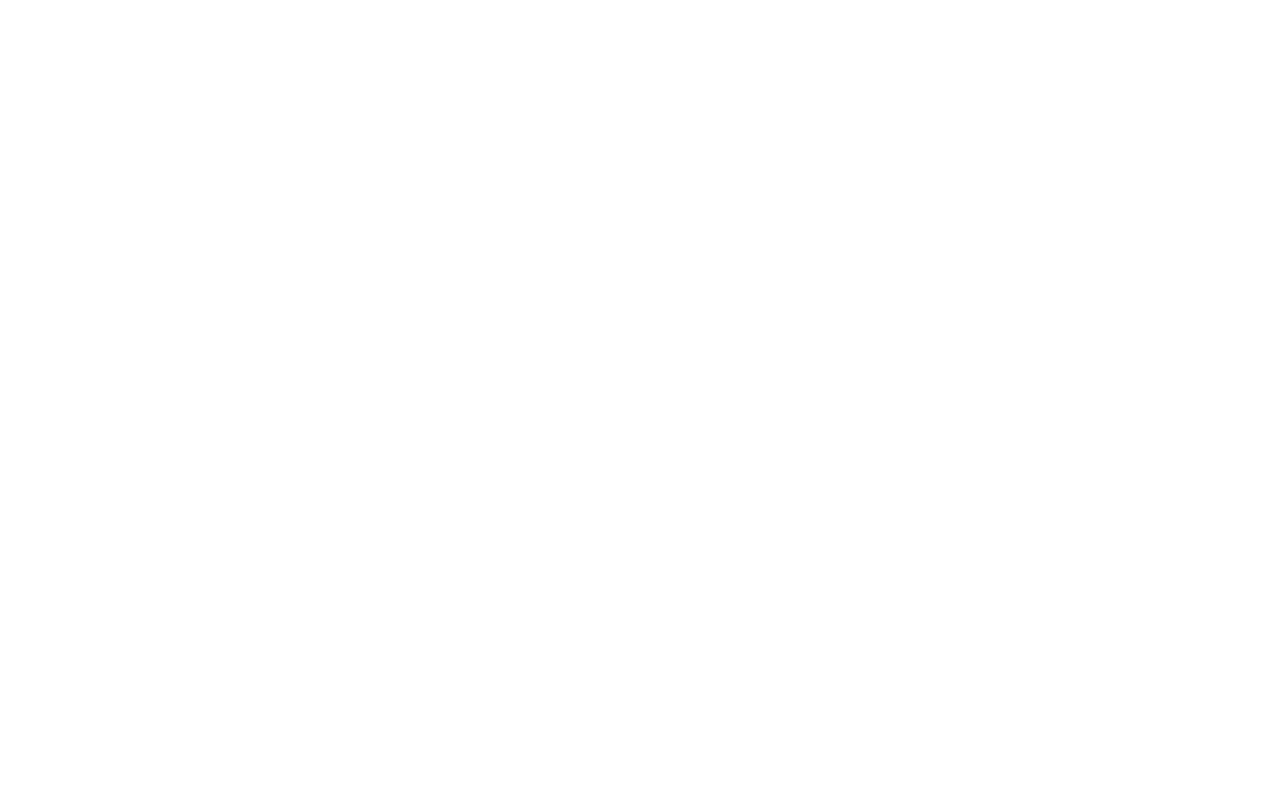
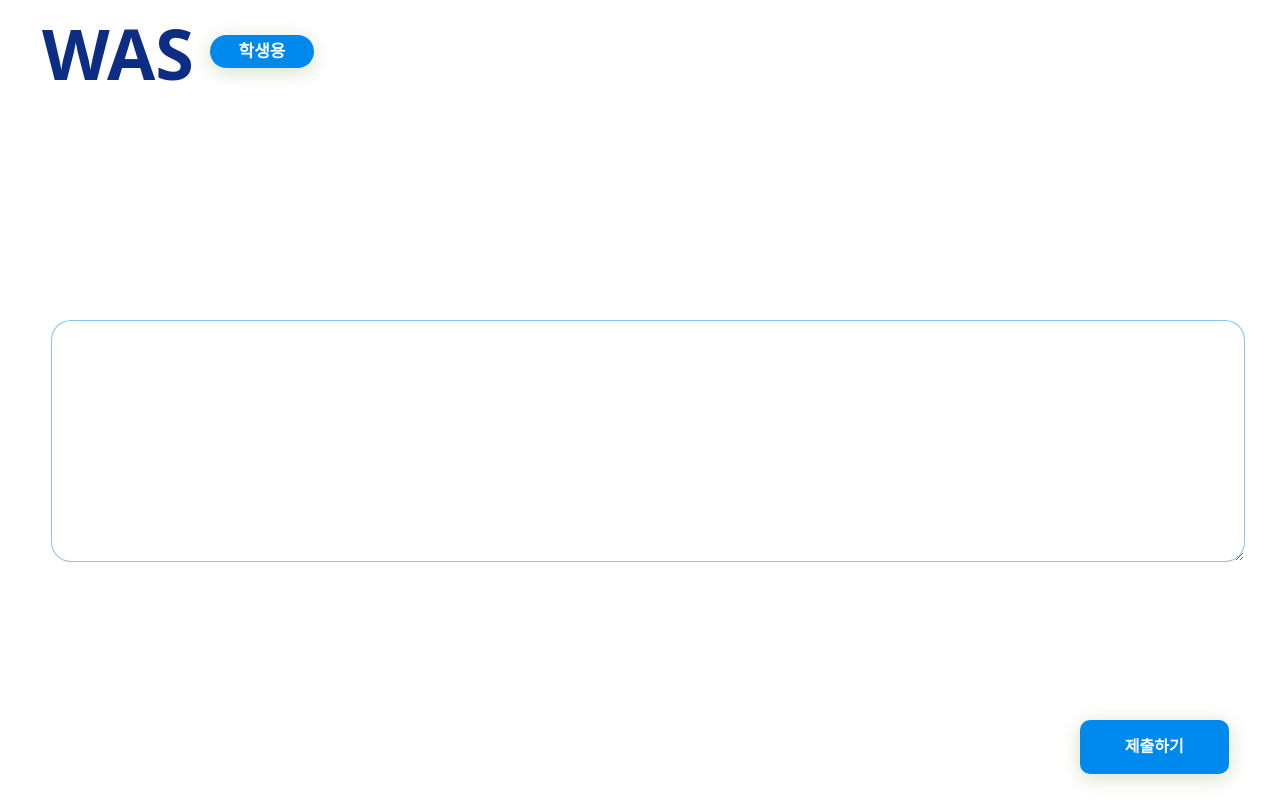
Before and after one commit to WAS-WritingAutomaticScoringAIService/WAS-Front, a React (Create React App) app: page /stuwrite in a window 1280 px wide. Before the commit this address had no page. Built offline with nearby package versions, Linux system fonts and the light colour scheme.

Commit message:
feat:학생용-답안작성페이지 코드작성

```diff
--- a/src/index.js
+++ b/src/index.js
@@ -9,6 +9,9 @@
 import CheckTask from './pro/CheckTask';
 import CreateTask from './pro/CreateTask';
 import CreateAccount from './log/CreateAccount';
+import StuWrite from './stu/StuWrite';
+import StuCheckTask from './stu/StuCheckTask';
+import StuDuTask from './stu/StuDuTask';
 
 const rootElement = document.getElementById('root');
 const root = createRoot(rootElement);
@@ -23,6 +26,9 @@
       <Route path="/createtask" element={<CreateTask />} />
       <Route path="/checktask" element={<CheckTask />} />
       <Route path="/createaccount" element={<CreateAccount />} />
+      <Route path='/stuwrite' element={<StuWrite />} />
+      <Route path='/stuchecktask' element={<StuCheckTask />} />
+      <Route path='/studutask' element={<StuDuTask />} />
     </Routes>
   </BrowserRouter>
 );
--- a/src/log/CreateAccount.css
+++ b/src/log/CreateAccount.css
@@ -165,7 +165,7 @@
     border-radius: 9px;
     font-family:"Poppins";
     font-style: normal;
-    font-size:20px;
+    font-size:17px;
     font-weight: 400;
     padding: 10px;
   }
--- /dev/null
+++ b/src/stu/StuCheckTask.js
@@ -0,0 +1,14 @@
+import React from 'react';
+import StuEditor from './StuEditor';
+import DuFinTask from '../comb/DuFinTask';
+
+function StuCheckTask() {
+  return (
+    <div>
+      <StuEditor/>
+      <DuFinTask />
+    </div>
+  );
+}
+
+export default StuCheckTask;
--- /dev/null
+++ b/src/stu/StuDuTask.js
@@ -0,0 +1,15 @@
+import React from 'react';
+import StuEditor from './StuEditor';
+
+function StuDuTask() {
+  return (
+    <div>
+      <StuEditor/>
+      <h1>학생용-진행중인 과제</h1>
+
+
+    </div>
+  );
+}
+
+export default StuDuTask;
--- /dev/null
+++ b/src/stu/StuWrite.css
@@ -0,0 +1,33 @@
+/*StuWrite.css*/
+
+.stuwritetextarea{
+    position: absolute;
+    width: 90%;
+    height: 25%;
+    top: 40%;
+    left:4%;
+    background: #FFFFFF;
+    border: 1px solid rgba(0, 137, 237, 0.48);
+    border-radius: 20px;
+    padding: 20px;
+    font-size: 17px;
+}
+
+.stuwritebutton{
+    position: absolute;
+    width: 149px;
+    height: 54px;
+    right: 4%;
+    top: 90%;
+    background: #0089ED;
+    box-shadow: 0px 4px 19px rgba(119, 147, 65, 0.3);
+    border-radius: 10px;
+    font-family: 'Poppins';
+    font-style: normal;
+    font-weight: 700;
+    font-size: 16px;
+    line-height: 24px;
+    color: #FFFFFF;
+    border: none;
+    cursor: pointer;
+}
--- /dev/null
+++ b/src/stu/StuWrite.js
@@ -0,0 +1,43 @@
+//StuWrite.js
+import React, { useState } from 'react';
+import StuEditor from './StuEditor';
+//import axios from 'axios';
+import './StuWrite.css';
+
+function StuWrite() {
+  const [answer, setAnswer] = useState('');
+
+  const handleAnswerChange = (event) => {
+    setAnswer(event.target.value);
+  };
+
+  const handleSubmit = () => {
+
+    //(백엔드와 연결 예정)
+    // axios.post('/api/submit-answer', { answer })
+    //   .then(response => {
+    //     console.log('백엔드 응답:', response.data);
+    //   })
+    //   .catch(error => {
+    //     console.error('답안 제출 중 오류:', error);
+    //   });
+
+    // 현재로서 콘솔에 답안을 로그로 출력
+    console.log('제출된 답안:', answer);
+  };
+
+  return (
+    <div>
+        <StuEditor/>
+            <textarea
+                className='stuwritetextarea'
+                value={answer}
+                onChange={handleAnswerChange}
+            />
+
+      <button onClick={handleSubmit} className='stuwritebutton'>제출하기</button>
+    </div>
+  );
+}
+
+export default StuWrite;
```
